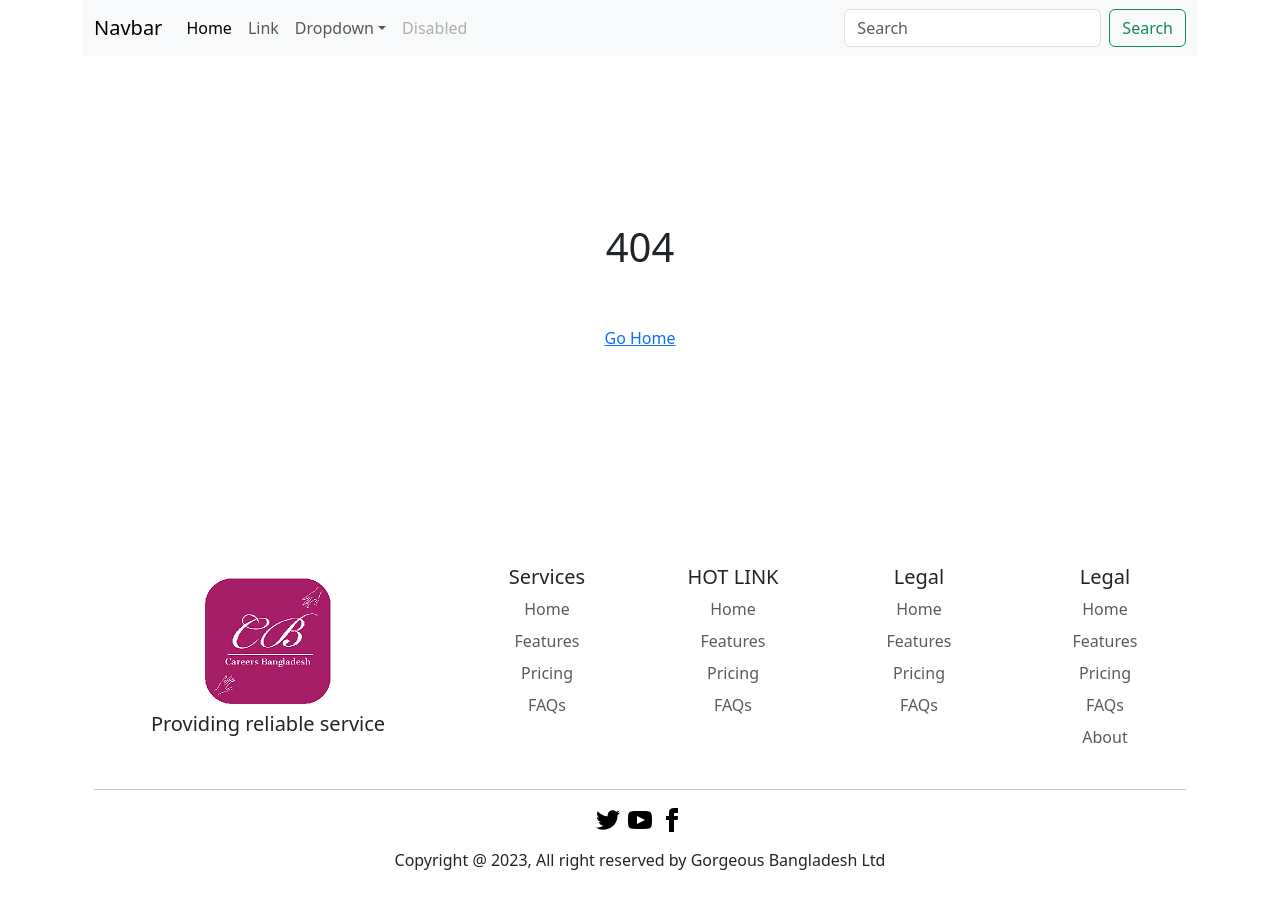
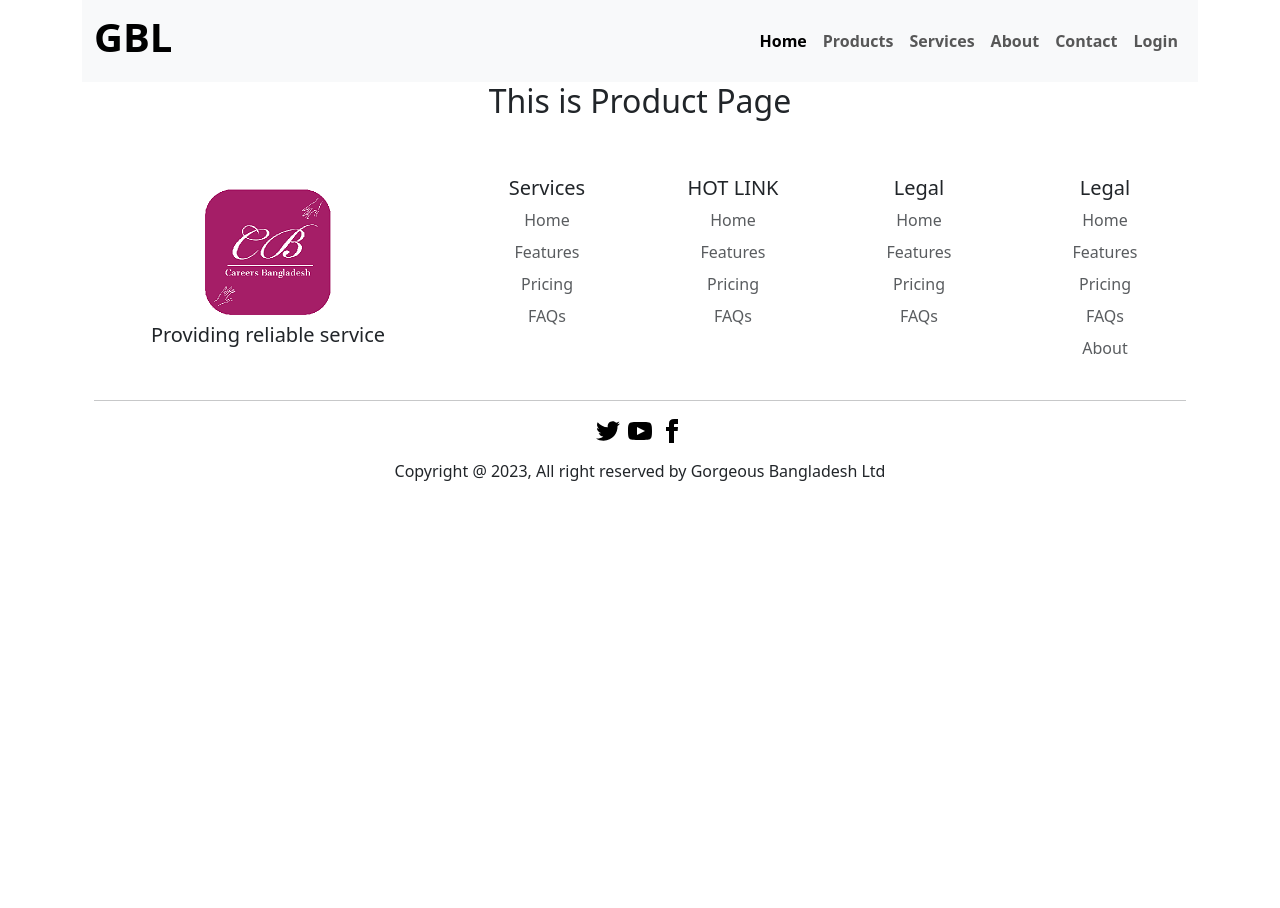
Before and after one commit to tuhinshuvra/gorgeousBangladeshLimited, a React (Create React App) app: page /products in a window 1280 px wide. Shown: the top 908 px of the page. After the commit the page ends 800 px from the top, so only its background shows below. Built offline with nearby package versions, Linux system fonts and the light colour scheme.

Commit message:
updated banner and router

```diff
--- /dev/null
+++ b/src/Pages/Products/Products.js
@@ -0,0 +1,11 @@
+import React from 'react';
+
+const Products = () => {
+    return (
+        <div>
+            <h2>This is Product Page</h2>
+        </div>
+    );
+};
+
+export default Products;
--- /dev/null
+++ b/src/Pages/Services/Services.js
@@ -0,0 +1,11 @@
+import React from 'react';
+
+const Services = () => {
+    return (
+        <div>
+            <h2>This Service Page</h2>
+        </div>
+    );
+};
+
+export default Services;
--- a/src/Pages/Shared/ErrorDisplay/WrongRoute.js
+++ b/src/Pages/Shared/ErrorDisplay/WrongRoute.js
@@ -6,9 +6,9 @@ const WrongRoute = () => {
     return (
         <div className='error-page'>
             <h1 className=' text-4xl text-red-600 font-bold'>404</h1>
-            <h2 className='text-white text-3xl' >Sorry! Wrong Route</h2>
+            <h2 className=' my-lg-3'>Sorry! Wrong Route</h2>
 
-            <Link className=' text-green-700 text-3xl font-bold' to="/">Go Home</Link>
+            <Link className=' text-green-700 text-3xl font-bold text-decoration-none ' to="/"> <h2> Go Home</h2></Link>
         </div>
     );
 };
--- a/src/Pages/Shared/Navbar/Navbar.js
+++ b/src/Pages/Shared/Navbar/Navbar.js
@@ -6,37 +6,34 @@ const Navbar = () => {
         <div>
             <nav class="navbar navbar-expand-lg bg-body-tertiary">
                 <div class="container-fluid">
-                    <Link class="navbar-brand" href="#">Navbar</Link>
+                    <Link class="navbar-brand" to="/"><h1 className=' fw-bold'> GBL</h1></Link>
                     <button class="navbar-toggler" type="button" data-bs-toggle="collapse" data-bs-target="#navbarSupportedContent" aria-controls="navbarSupportedContent" aria-expanded="false" aria-label="Toggle navigation">
                         <span class="navbar-toggler-icon"></span>
                     </button>
                     <div class="collapse navbar-collapse" id="navbarSupportedContent">
-                        <ul class="navbar-nav me-auto mb-2 mb-lg-0">
+                        <ul class="navbar-nav ms-auto mb-2 mb-lg-0">
                             <li class="nav-item">
-                                <Link class="nav-link active" aria-current="page" href="#">Home</Link>
+                                <Link class="nav-link active  fw-bold" aria-current="page" to="/">Home</Link>
                             </li>
                             <li class="nav-item">
-                                <Link class="nav-link" href="#">Link</Link>
-                            </li>
-                            <li class="nav-item dropdown">
-                                <Link class="nav-link dropdown-toggle" href="#" role="button" data-bs-toggle="dropdown" aria-expanded="false">
-                                    Dropdown
-                                </Link>
-                                <ul class="dropdown-menu">
-                                    <li><Link class="dropdown-item" href="#">Action</Link></li>
-                                    <li><Link class="dropdown-item" href="#">Another action</Link></li>
-                                    <li><hr class="dropdown-divider" /></li>
-                                    <li><Link class="dropdown-item" href="#">Something else here</Link></li>
-                                </ul>
+                                <Link class="nav-link fw-bold" to="/products">Products</Link>
                             </li>
                             <li class="nav-item">
-                                <Link class="nav-link disabled">Disabled</Link>
+                                <Link class="nav-link  fw-bold" to="/services">Services</Link>
                             </li>
+                            <li class="nav-item">
+                                <Link class="nav-link  fw-bold" to="/about">About</Link>
+                            </li>
+                            <li class="nav-item">
+                                <Link class="nav-link  fw-bold" to="/contact">Contact</Link>
+                            </li>
+                            <li class="nav-item">
+                                <Link class="nav-link  fw-bold" to="/login">Login</Link>
+                            </li>
+
+
                         </ul>
-                        <form class="d-flex" role="search">
-                            <input class="form-control me-2" type="search" placeholder="Search" aria-label="Search" />
-                            <button class="btn btn-outline-success" type="submit">Search</button>
-                        </form>
+
                     </div>
                 </div>
             </nav>
```
Also changed, not shown: src/Pages/Routes/Routes.js (+10 -0 lines).
